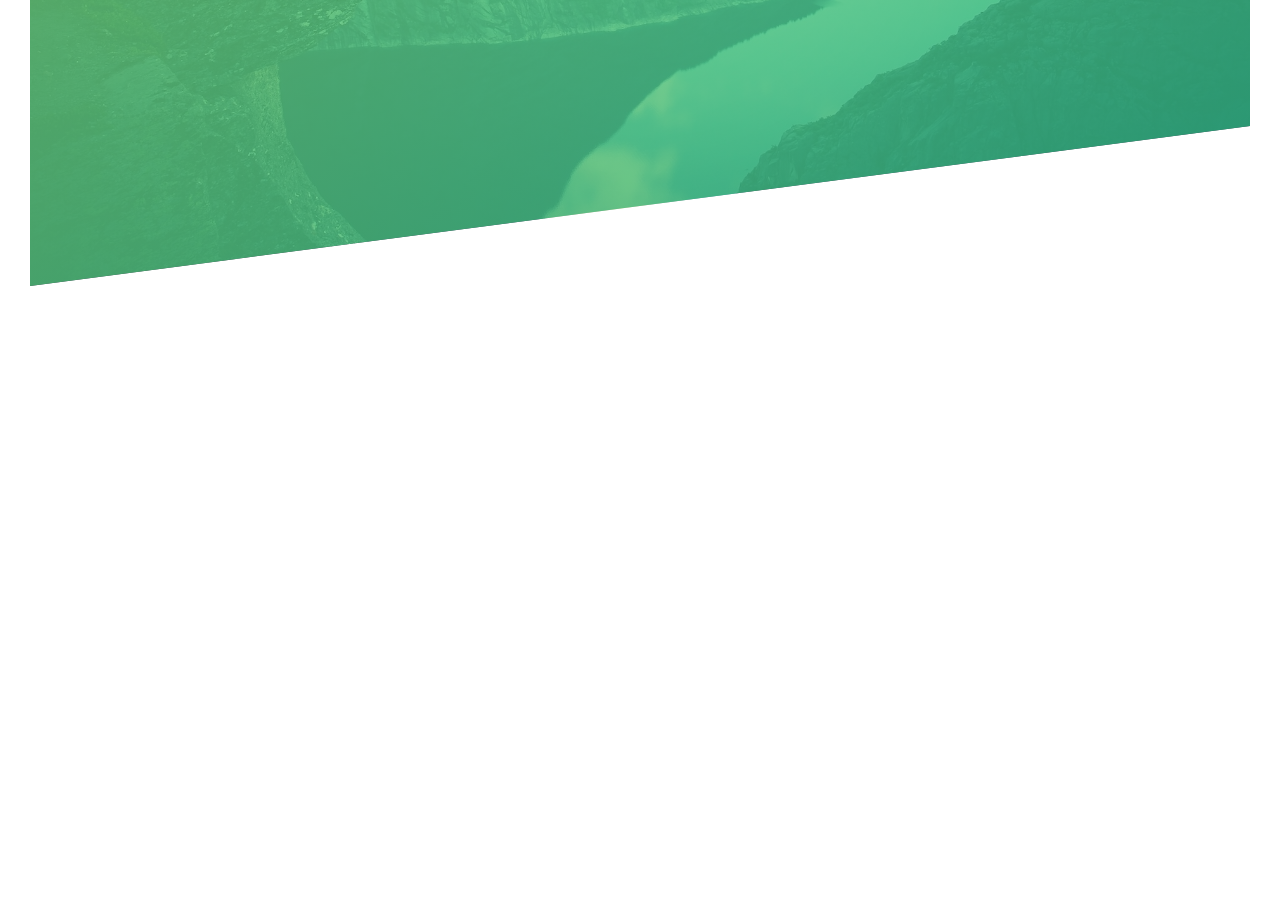
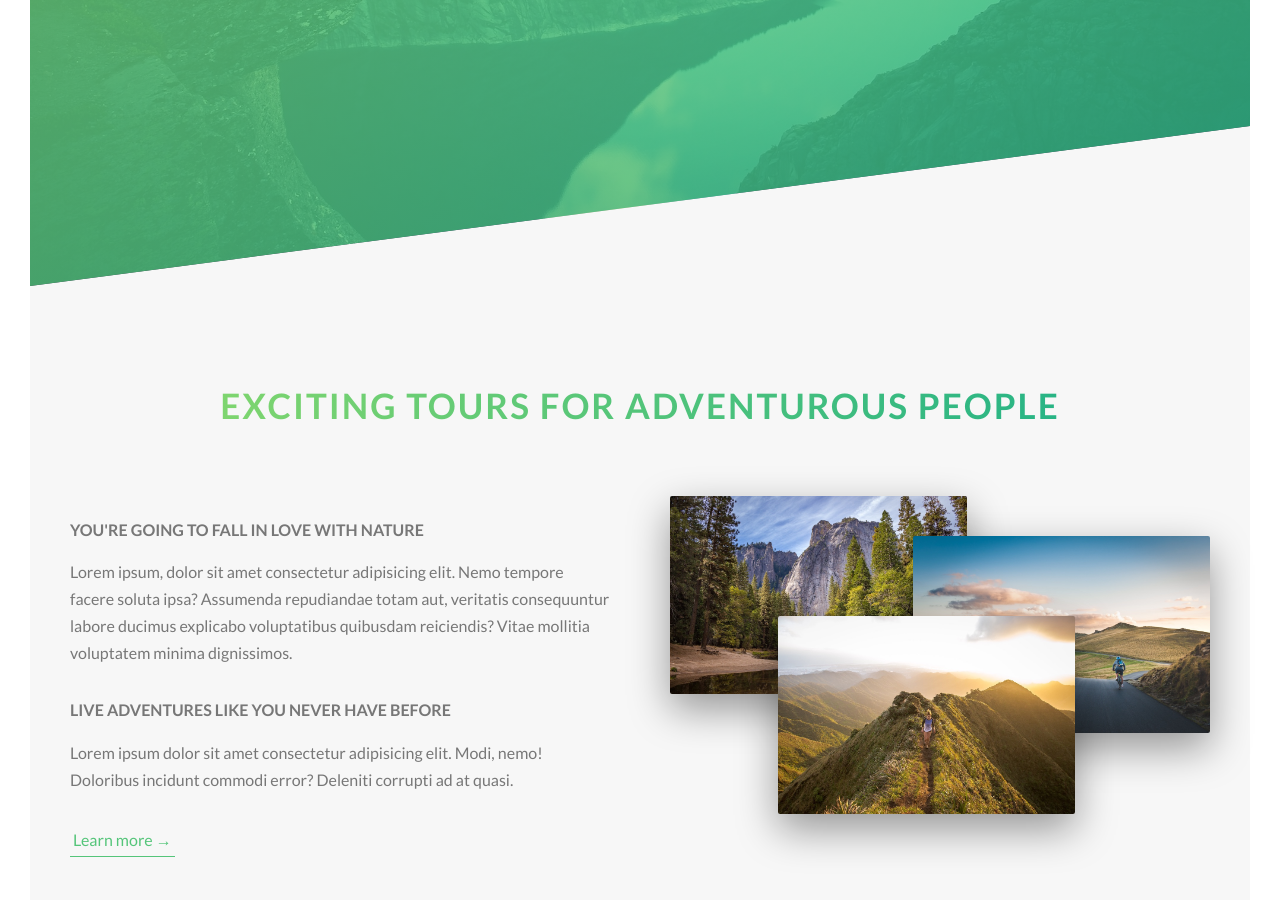
Before and after one commit to zee-nguyen/natours, a website: page index.html in a window 1280 px wide. Shown: the part 504-1404 px from the top of the page. Before the commit the page ends 820 px from the top, so only its background shows below. Drawn offline with Linux system fonts and the light colour scheme.

Commit message:
add about section

```diff
--- a/index.html
+++ b/index.html
@@ -6,7 +6,7 @@
 
     <link href="https://fonts.googleapis.com/css?family=Lato:100,300,400,700,900" rel="stylesheet">
 
-    <link rel="stylesheet" href="css/icon-font.css">
+    <!-- <link rel="stylesheet" href="css/icon-font.css"> -->
     <link rel="stylesheet" href="css/style.css">
     <link rel="shortcut icon" type="image/png" href="img/favicon.png">
 
@@ -28,5 +28,38 @@
       </div>
 		</header>
 
+    <main>
+      <section class="section-about">
+        <div class="u-center-text u-margin-bottom-lg">
+          <h2 class="heading-secondary">
+            Exciting tours for adventurous people
+          </h2>
+        </div>
+        <div class="row">
+          <div class="col-1-of-2">
+            <h3 class="heading-tertiary u-margin-bottom-sm">
+              You're going to fall in love with nature
+            </h3>
+            <p class="paragraph">
+              Lorem ipsum, dolor sit amet consectetur adipisicing elit. Nemo tempore facere soluta ipsa? Assumenda repudiandae totam aut, veritatis consequuntur labore ducimus explicabo voluptatibus quibusdam reiciendis? Vitae mollitia voluptatem minima dignissimos.
+            </p>
+
+            <h3 class="heading-tertiary u-margin-bottom-sm">Live adventures like you never have before</h3>
+            <p class="paragraph">
+              Lorem ipsum dolor sit amet consectetur adipisicing elit. Modi, nemo! Doloribus incidunt commodi error? Deleniti corrupti ad at quasi.
+            </p>
+
+            <a href="#" class="btn-text">Learn more &rarr;</a>
+          </div>
+          <div class="col-1-of-2">
+            <div class="composition">
+              <img src="img/nat-1-large.jpg" alt="Photo 1" class="composition__photo composition__photo--p1">
+              <img src="img/nat-2-large.jpg" alt="Photo 2" class="composition__photo composition__photo--p2">
+              <img src="img/nat-3-large.jpg" alt="Photo 3" class="composition__photo composition__photo--p3">
+            </div>
+          </div>
+        </div>
+      </section>
+    </main>
   </body>
 </html>
```
